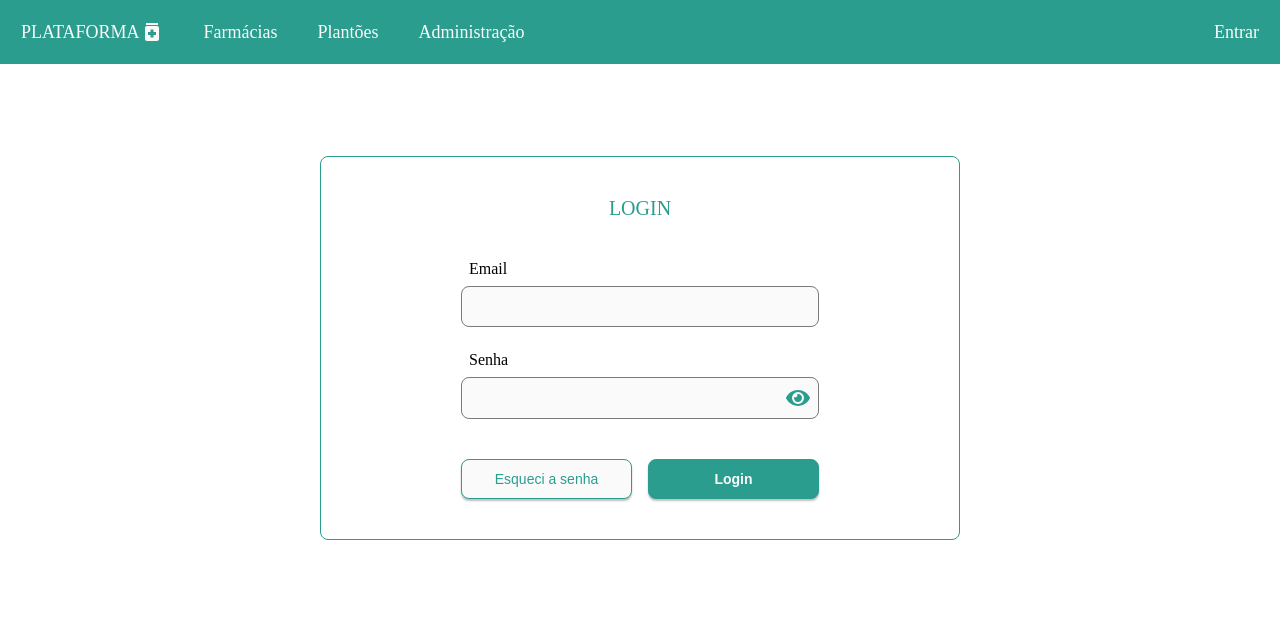
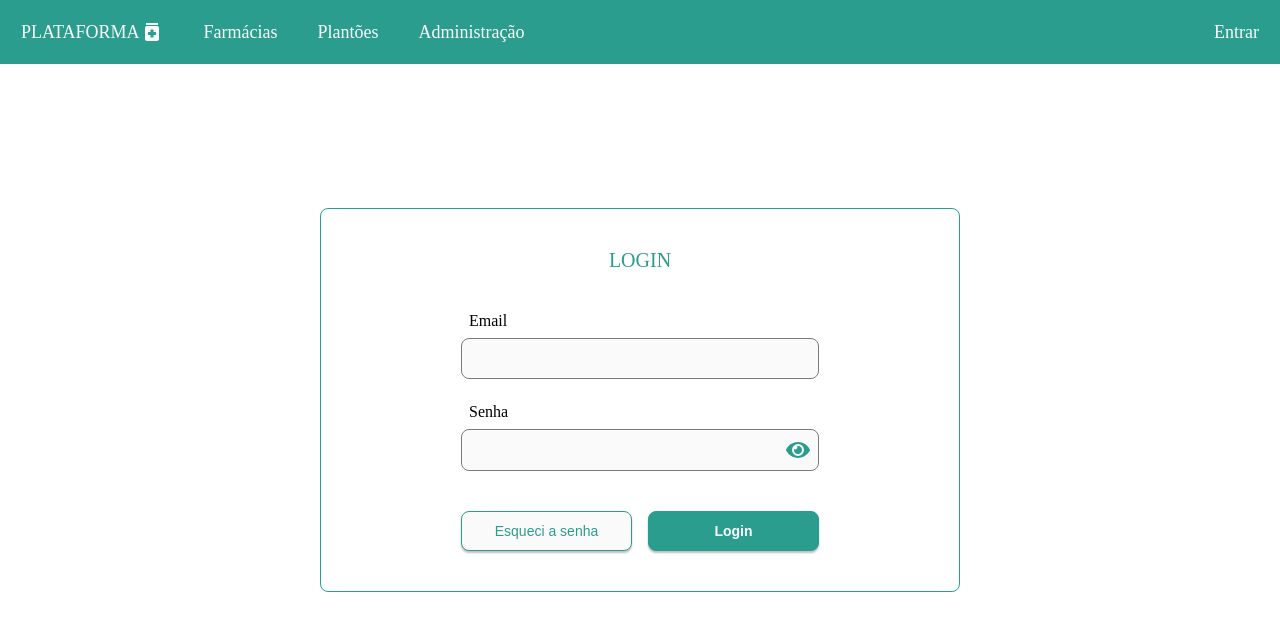
Before and after one commit to CaNeoN28/controle-farmaceutico-frontend, a Next.js app: page /login in a window 1280 px wide. Shown: the top 630 px of the page. Built offline with nearby package versions, Linux system fonts and the light colour scheme.

Commit message:
Adicionando responsividade

```diff
--- a/src/app/login/Login.module.scss
+++ b/src/app/login/Login.module.scss
@@ -2,7 +2,7 @@
   display: flex;
   justify-content: center;
 
-  padding: 92px 64px;
+  padding: 64px 20px;
 }
 
 .container {
@@ -11,13 +11,8 @@
   align-items: center;
 
   gap: 40px;
-  padding: 40px 140px;
-
-  border: 1px solid var(--primary-color);
-  border-radius: 8px;
 
   width: 100%;
-  max-width: 640px;
 }
 
 .titulo {
@@ -37,7 +32,49 @@
 
 .botoes {
   display: flex;
+  flex-direction: column;
+
   gap: 16px;
 
   width: 100%;
 }
+
+@media screen and (min-width: 480px) {
+  .main {
+    padding: 64px 92px;
+  }
+
+  .container {
+    position: fixed;
+
+    top: 50%;
+    left: 50%;
+
+    transform: translate(-50%, -50%);
+
+    padding: 40px 40px;
+
+    max-width: 360px;
+
+    border: 1px solid var(--primary-color);
+    border-radius: 8px;
+  }
+
+  .botoes {
+    flex-direction: row-reverse;
+  }
+}
+
+@media screen and (min-width: 580px) {
+  .container {
+    max-width: 480px;
+  }
+}
+
+@media screen and (min-width: 800px) {
+  .container {
+    padding: 40px 140px;
+
+    max-width: 640px;
+  }
+}
--- a/src/app/login/page.tsx
+++ b/src/app/login/page.tsx
@@ -23,8 +23,8 @@ export default function Login() {
             </InputContainer>
           </form>
           <div className={styles.botoes}>
+            <Botao fullWidth>Login</Botao>
             <Botao fullWidth secundario>Esqueci a senha</Botao>
-            <Botao fullWidth>Login</Botao>
           </div>
         </div>
       </main>
```
